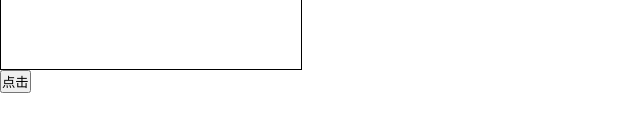
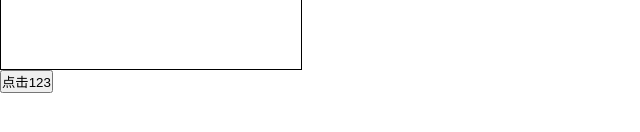
Before and after one commit to wenqiangaw123/justDemo, a plain HTML site: page demo/111.html in a window 1280 px wide. Shown: the part 432-564 px from the top of the page, 0-640 px from the left. Drawn offline with Linux system fonts and the light colour scheme.

Commit message:
这是一个小测试

```diff
--- a/bibao.js
+++ b/bibao.js
@@ -29,5 +29,5 @@
 
 /*代码片段一 this与that的运用
 	防止调用者为全局变量
-
+	2131231
 */
--- a/demo/111.html
+++ b/demo/111.html
@@ -26,7 +26,7 @@
 		<div class="main">
 
 		</div>
-		<button>点击</button>
+		<button>点击123</button>
     </body>
     <script src="jquery.min.js"></script>
     <script>
```
